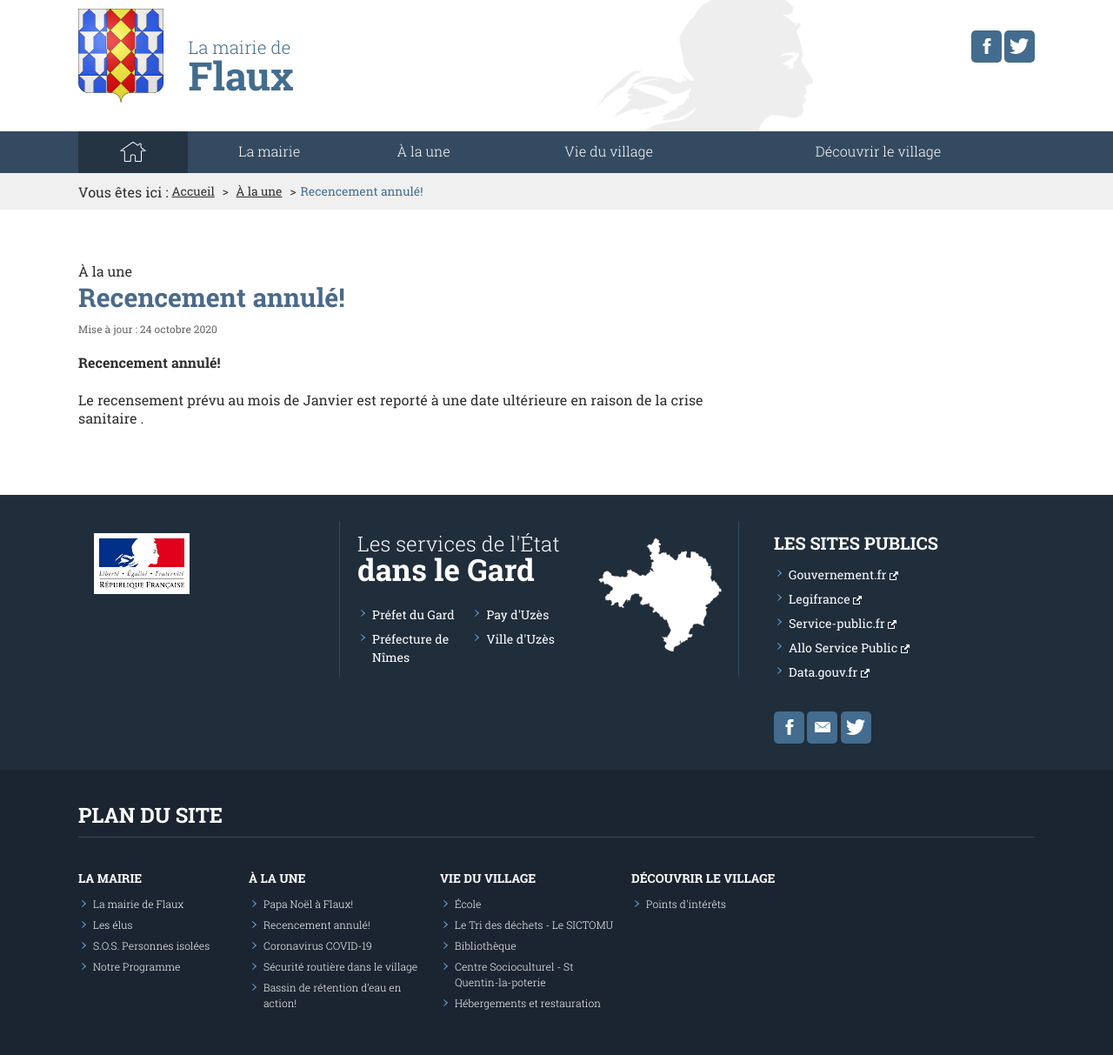
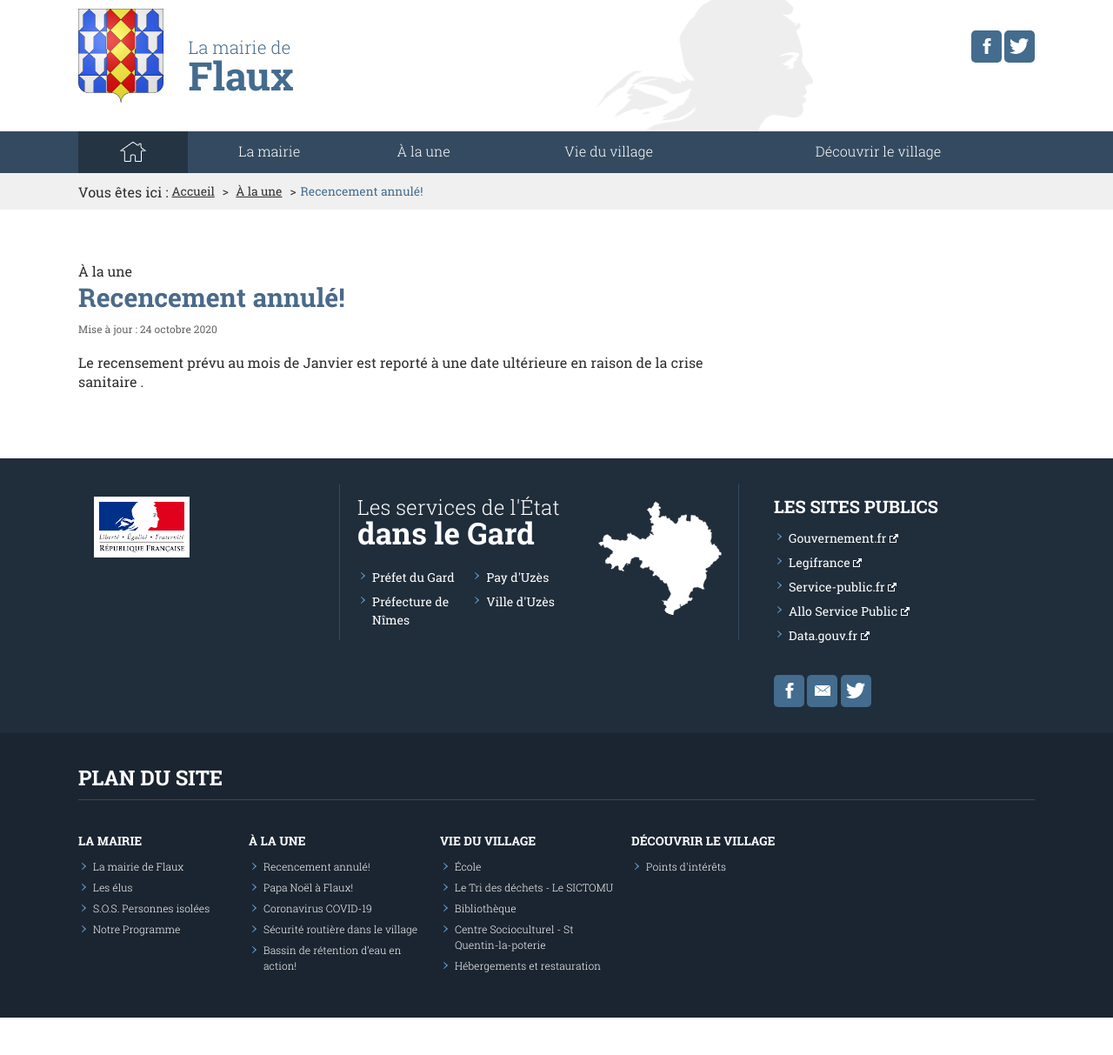
Before and after one commit to Flaux-Village/flaux-village.github.io, a Jekyll site: the page built from _actualites/recencementannulé.md, in a window 1280 px wide. Shown: the whole page at 87% size. Built offline with Jekyll 4.4.1, drawn with Linux system fonts in a browser that asks for light colours; after the commit the page ends 1170 px from its top, so only the background shows below that.

Commit message:
Update recencementannulé.md

```diff
--- a/_actualites/recencementannulé.md
+++ b/_actualites/recencementannulé.md
@@ -7,10 +7,9 @@ titre_page: Recencement annulé!
 section: À la une
 addresse_section: /actualites.html
 date_texte: 24 octobre 2020
-date: 2020-12-15
+date: 2021-01-11
 illustration:
 description_illustration:
-introduction: Recencement annulé!
 
 ---
 
```
